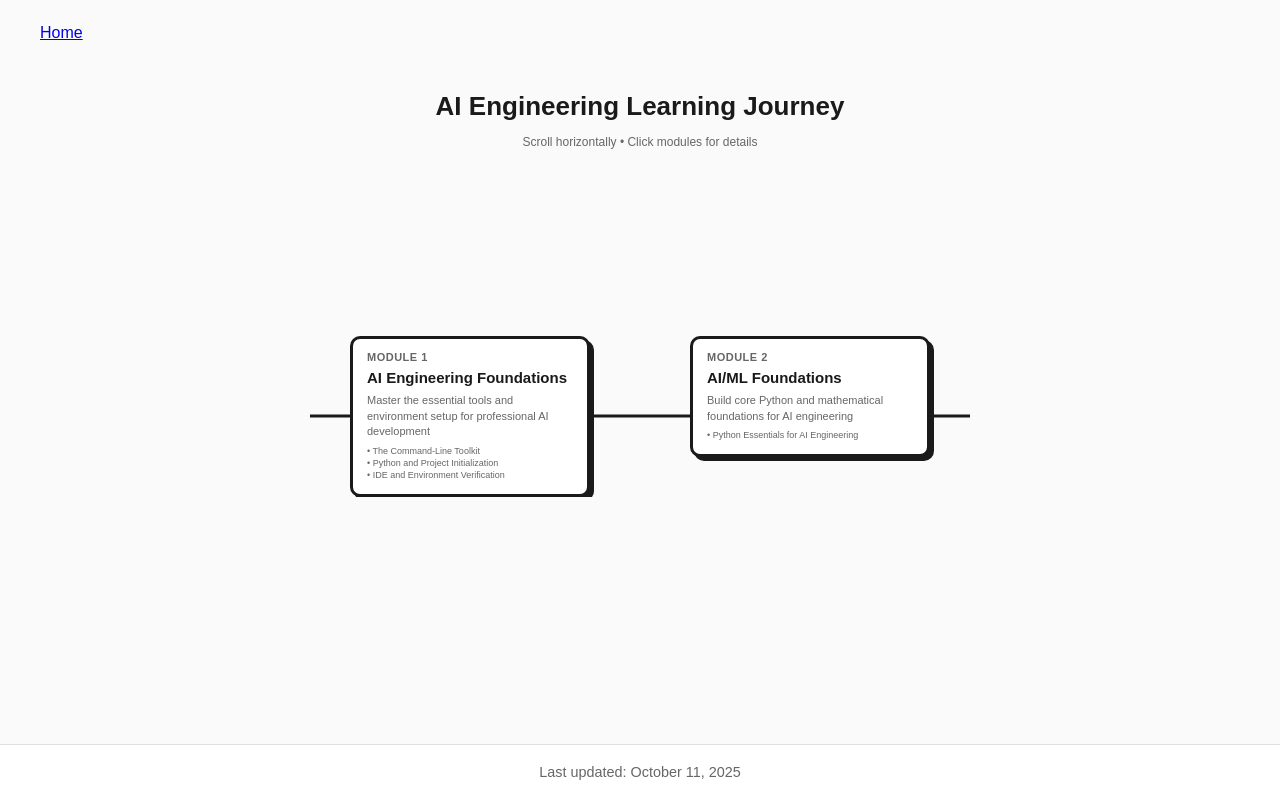
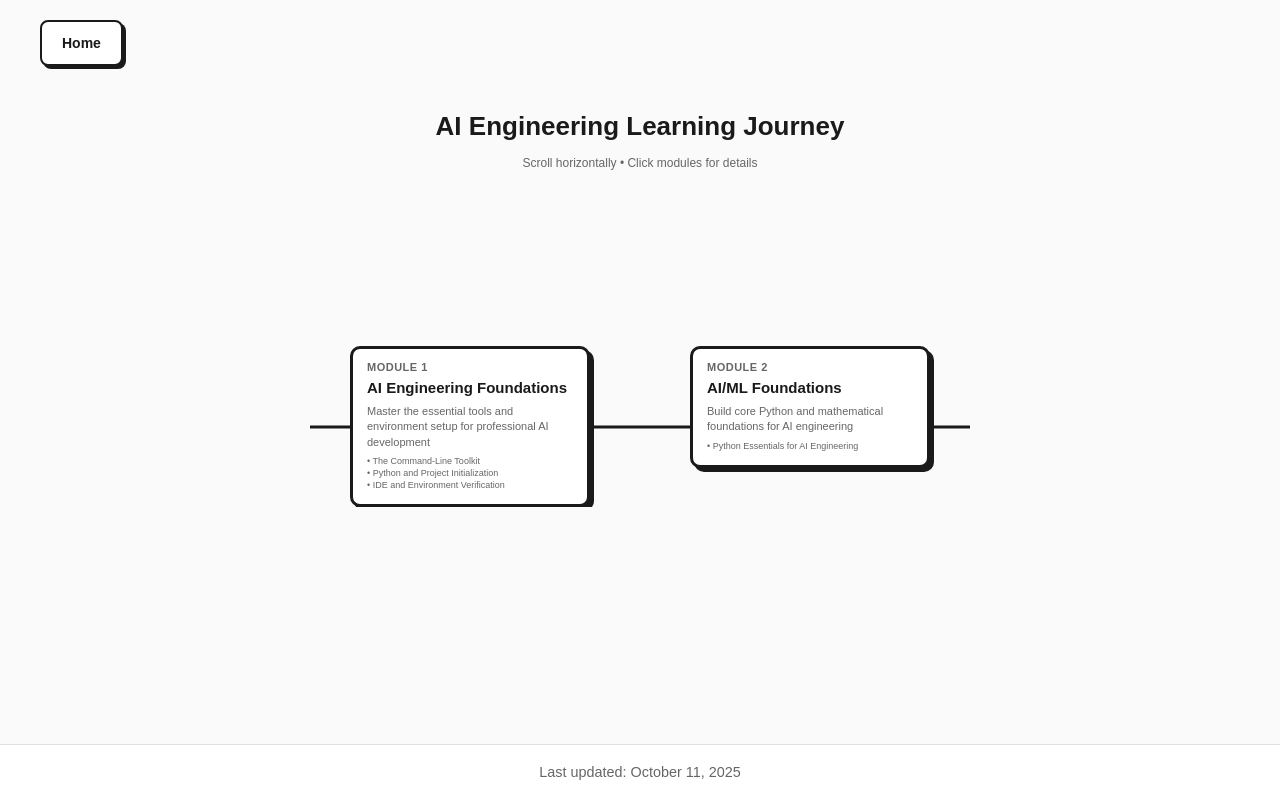
Before and after one commit to akshayaparida/portfolio, a Next.js app: page /learning-journey in a window 1280 px wide. Built offline with nearby package versions, Linux system fonts and the light colour scheme; a web font is replaced by a local one.

Commit message:
fix: improve Home link button styling with proper wrapper

```diff
--- a/src/app/learning-journey/page.tsx
+++ b/src/app/learning-journey/page.tsx
@@ -49,8 +49,8 @@ export default function LearningJourneyPage() {
     <div className="journey-container">
       {/* Home Link */}
       <div className="home-link-wrapper">
-        <Link href="/" className="home-link">
-          Home
+        <Link href="/">
+          <span className="home-link">Home</span>
         </Link>
       </div>
 
@@ -217,6 +217,7 @@ export default function LearningJourneyPage() {
           font-size: 14px;
           transition: all 0.2s;
           box-shadow: 3px 3px 0 #1a1a1a;
+          cursor: pointer;
         }
 
         .home-link:hover {
```
